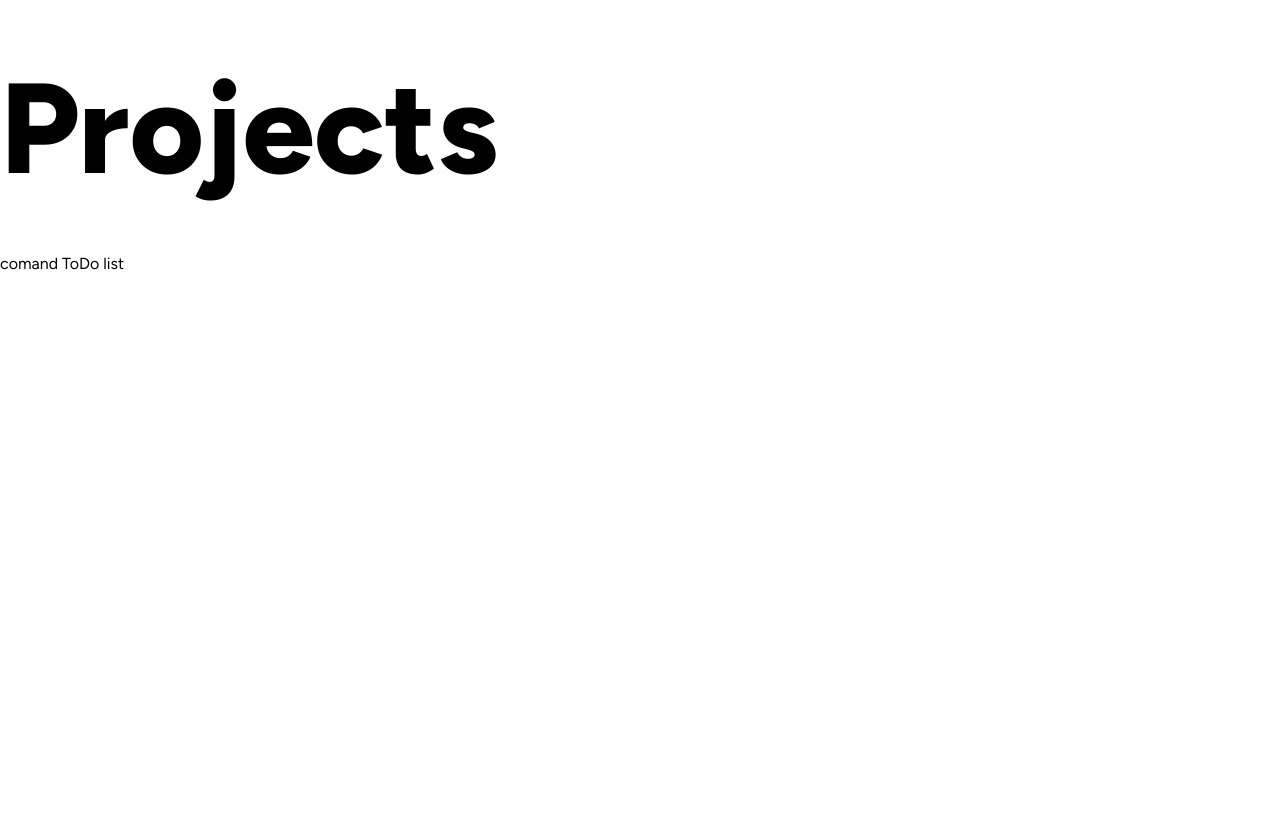
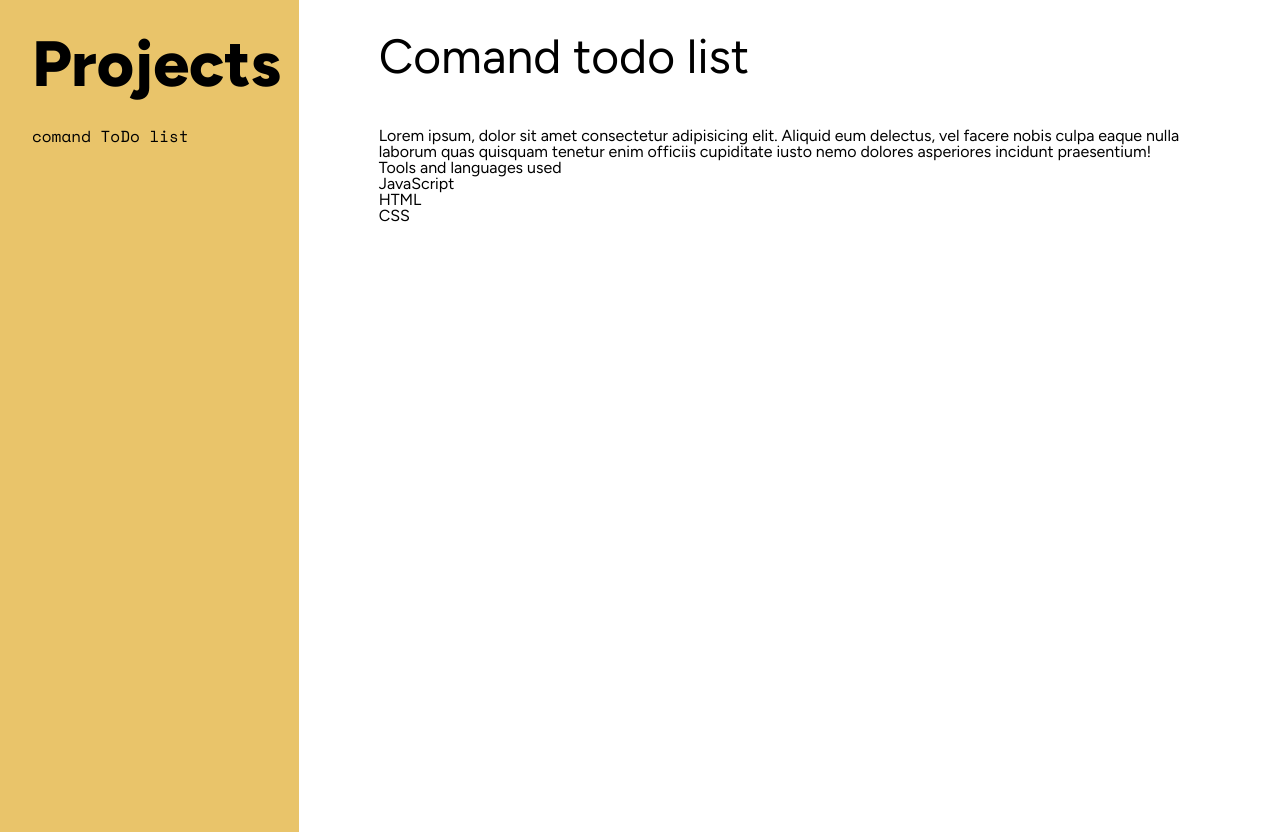
Before and after one commit to sofiavillasan/portfolio, a plain HTML site: page projects.html in a window 1280 px wide. Before the commit the page ends 800 px from the top, so only its background shows below. Drawn offline with nearby package versions, Linux system fonts and the light colour scheme.

Commit message:
Added CSS for projects

```diff
--- a/app.css
+++ b/app.css
@@ -182,3 +182,35 @@ hr {
         font-size: 1rem;
     }
 }
+
+/*CSS for the project section*/
+#pro{
+    display:flex
+}
+#projects {
+    width: 40%;
+    height: stretch;
+    position: sticky;
+    background-color: #e9c46a;
+    padding-left: 2rem;
+}
+
+#projects h1 {
+    font-size: 4rem;
+}
+
+#project-list {
+    font-family: 'space mono', sans-serif;
+}
+
+
+#project-description {
+    height: 100vh;
+    overflow: scroll;
+    padding: 2rem 5rem 0 5rem;
+}
+
+#project-description h2 {
+    font-size: 3rem;
+    padding-bottom: 3rem;
+}
--- a/projects.html
+++ b/projects.html
@@ -10,12 +10,25 @@
     <title>Ana's Projects</title>
 </head>
 <body>
-    <section id="project-list">
-        <h1>Projects</h1>
+    <div id="pro">
+        <section id="projects">
+            <h1>Projects</h1>
+            <div id="project-list">
+                <ul>
+                    <li>comand ToDo list</li>
+                </ul>
+            </div>
+        </section>
+        <section id="project-description">
+        <h2>Comand todo list</h2>
+        <p>Lorem ipsum, dolor sit amet consectetur adipisicing elit. Aliquid eum delectus, vel facere nobis culpa eaque nulla laborum quas quisquam tenetur enim officiis cupiditate iusto nemo dolores asperiores incidunt praesentium!</p>
+        <p>Tools and languages used</p>
         <ul>
-            <li>comand ToDo list</li>
-
+           <li>JavaScript</li>
+                <li>HTML</li>
+                <li>CSS</li>
         </ul>
-    </section>
+        </section>
+    </div>
 </body>
 </html>
```
